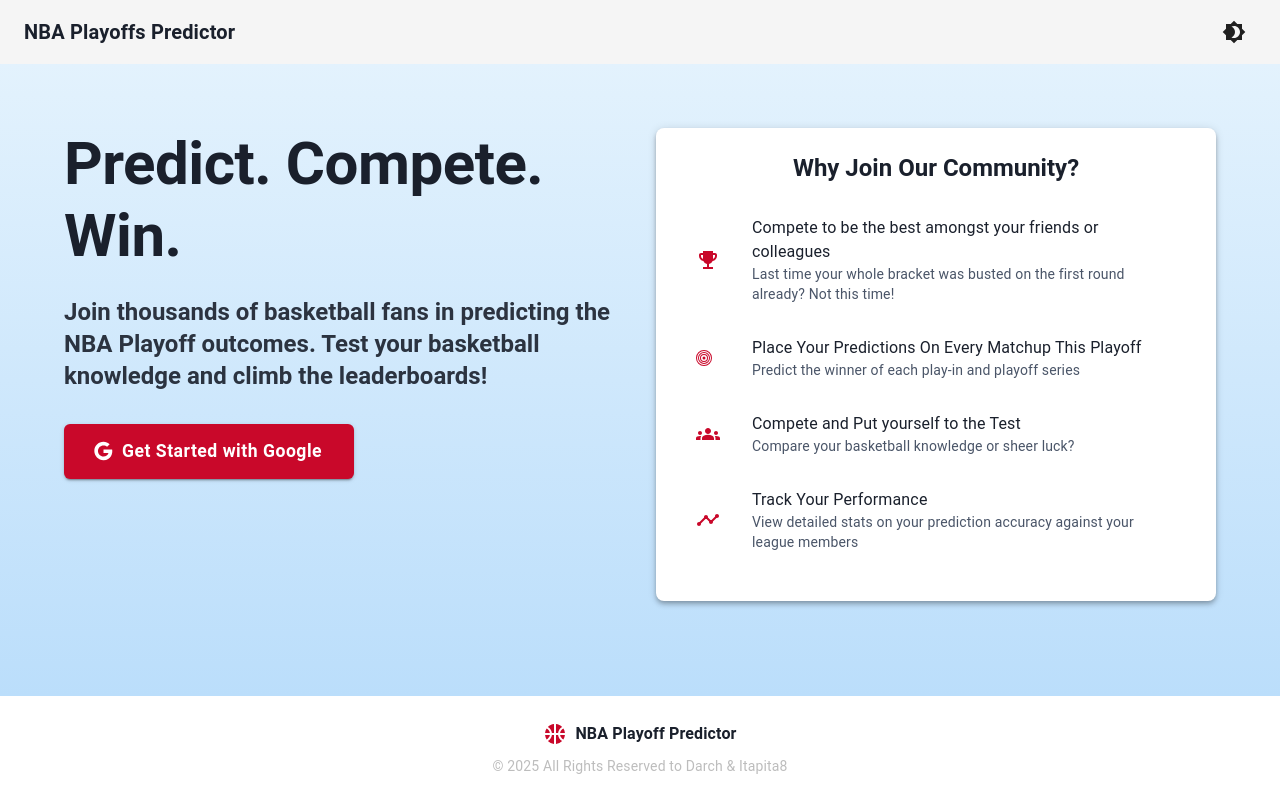
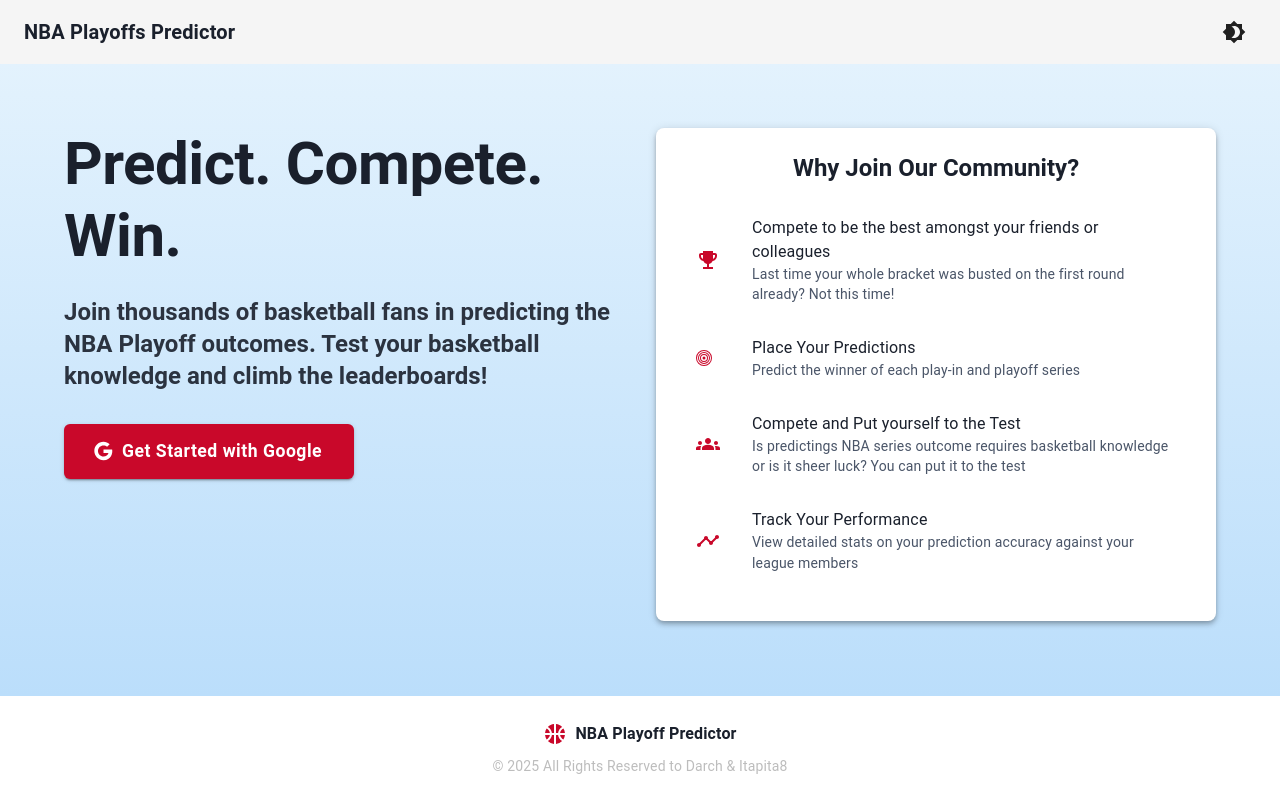
Before and after one commit to itamaraloni/NBA-Playoffs-Brackets-App-Client, a React (Create React App) app: page /landing in a window 1280 px wide. Built offline with nearby package versions, Linux system fonts and the light colour scheme; no server answers.

Commit message:
Edited writing in Hero section in Landing page

```diff
--- a/src/pages/LandingPage.jsx
+++ b/src/pages/LandingPage.jsx
@@ -157,7 +157,7 @@ const LandingPage = () => {
                       <BsBullseye style={{ color: theme.palette.secondary.main }} />
                     </ListItemIcon>
                     <ListItemText
-                      primary="Place Your Predictions On Every Matchup This Playoff"
+                      primary="Place Your Predictions"
                       secondary="Predict the winner of each play-in and playoff series"
                     />
                   </ListItem>
@@ -168,7 +168,7 @@ const LandingPage = () => {
                     </ListItemIcon>
                     <ListItemText
                       primary="Compete and Put yourself to the Test"
-                      secondary="Compare your basketball knowledge or sheer luck?"
+                      secondary="Is predictings NBA series outcome requires basketball knowledge or is it sheer luck? You can put it to the test"
                     />
                   </ListItem>
 
```
